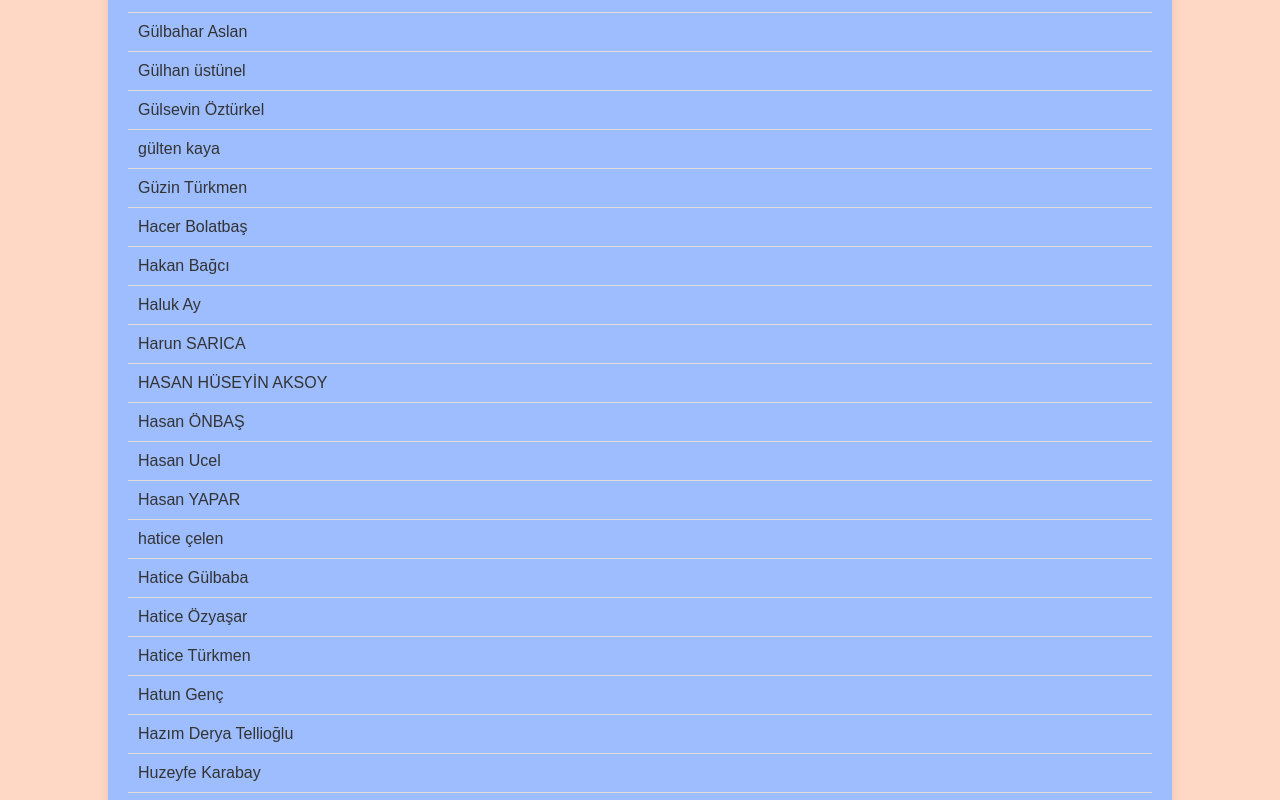
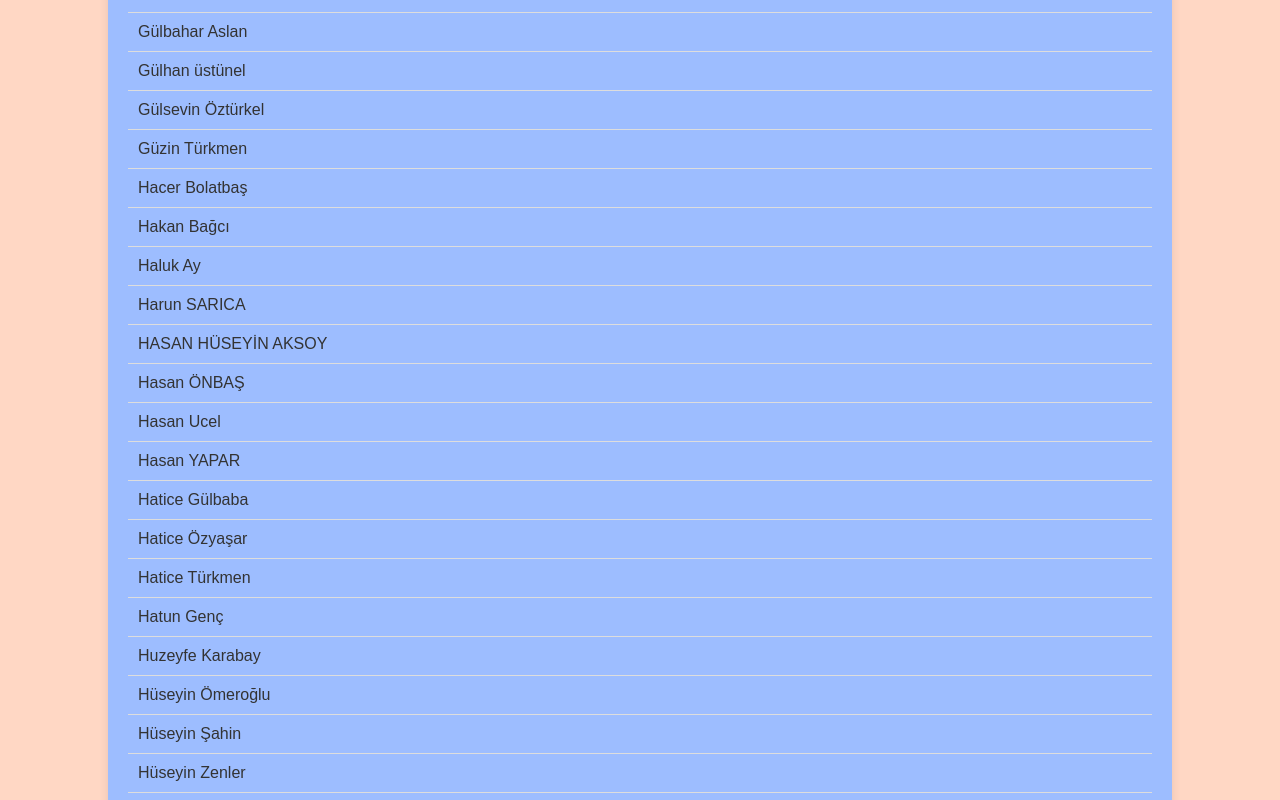
Before and after one commit to berkegzbyk/KLEOPATRA, a plain HTML site: page index.html in a window 1280 px wide. Shown: the part 3740-4540 px from the top of the page. Drawn offline with Linux system fonts and the light colour scheme.

Commit message:
Update index.html

```diff
--- a/index.html
+++ b/index.html
@@ -106,7 +106,6 @@
             <li>Gülbahar Aslan</li>
             <li>Gülhan üstünel</li>
             <li>Gülsevin Öztürkel</li>
-            <li>gülten kaya</li>
             <li>Güzin Türkmen</li>
             <li>Hacer Bolatbaş</li>
             <li>Hakan Bağcı</li>
@@ -116,12 +115,10 @@
             <li>Hasan ÖNBAŞ</li>
             <li>Hasan Ucel</li>
             <li>Hasan YAPAR</li>
-            <li>hatice çelen</li>
             <li>Hatice Gülbaba</li>
             <li>Hatice Özyaşar</li>
             <li>Hatice Türkmen</li>
             <li>Hatun Genç</li>
-            <li>Hazım Derya Tellioğlu</li>
             <li>Huzeyfe Karabay</li>
             <li>Hüseyin Ömeroğlu</li>
             <li>Hüseyin Şahin</li>
@@ -231,11 +228,13 @@
             <li>Yasin Tarlacı</li>
             <li>Yusuf Bera Dikmen</li>
             <li>Yusuf dokuzoğlu</li>
+	    <li>Yusuf durgun</li>
             <li>Zafer Koral Köprücü</li>
             <li>ZEKİ ÇAĞLAR</li>
             <li>Zekiye Okçu</li>
             <li>Zerin Arslantaş</li>
             <li>Zeynep Onar</li>
+	    <li>Zeynep Şahin</li>
             <li>Zübeyir Alptekin çatal</li>
         </ul>
     </div>
```
